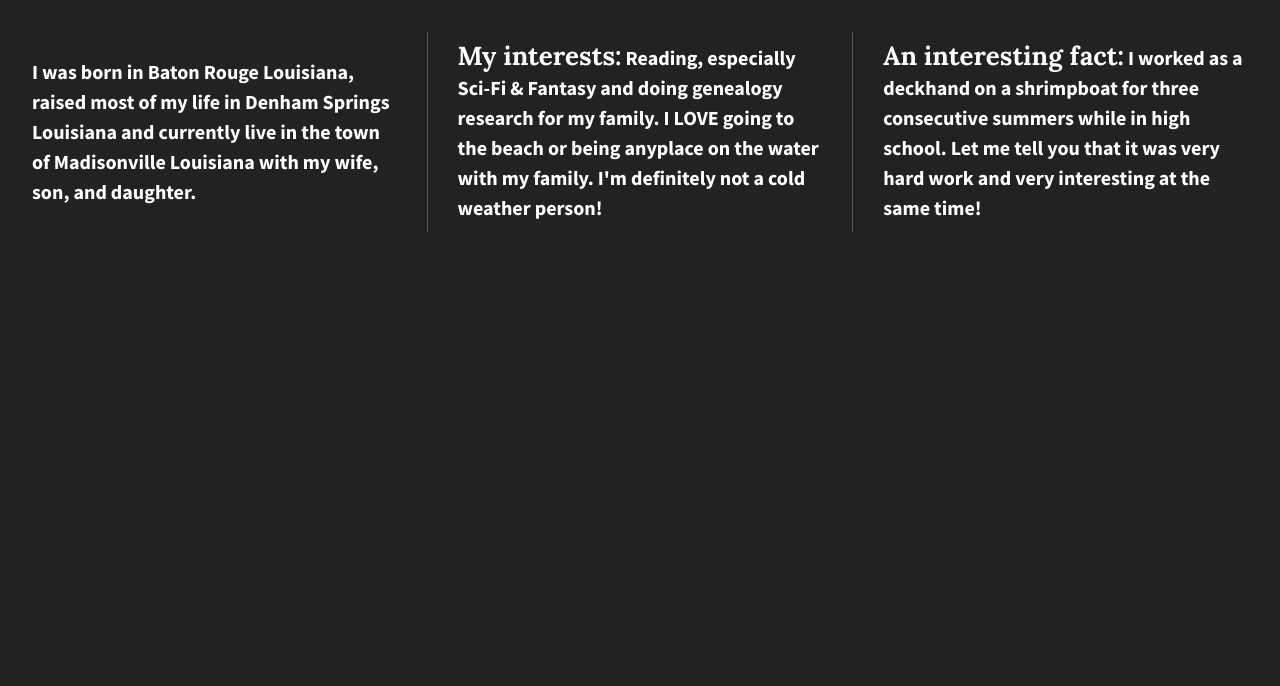
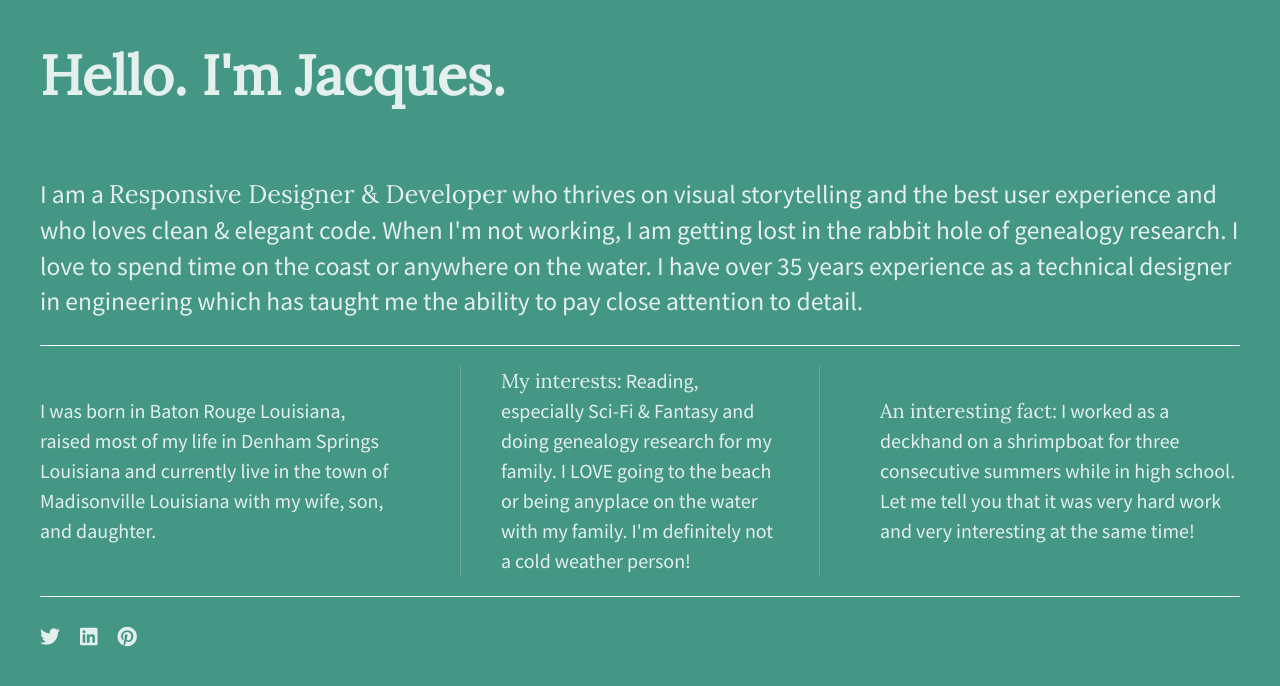
Before and after one commit to jraiken/206-divs-flexbox-starter, a plain HTML site: page index.html in a window 1280 px wide. Drawn offline with nearby package versions, Linux system fonts and the light colour scheme.

Commit message:
added header text, main text, and footer

```diff
--- a/css/main.css
+++ b/css/main.css
@@ -95,47 +95,71 @@ textarea {
    Author's custom styles
    ========================================================================== */
 
-
 html {
-  background-color: #222;
+  background-color: rgb(69, 151, 133);
   height: 100%;
   width: 100%;
 }
 
 body {
   font-family: 'Source Sans Pro', sans-serif;
-  font-weight: 700;
-  color: #fff;
-  padding: 2em;
-  height: 100%;
+  padding: 0em 2em;
+  font-size: 1.25em;
+  color: rgba(255, 255, 255, 0.85);
+  display: flex;
+  justify-content: center;
 }
 
-.wrapper {
-  /*add display:flex, set justify-content to space-between and align-items to center*/
+.flex-container {
   display: flex;
+  flex-flow: row wrap;
   justify-content: space-between;
-  flex-flow: row wrap;
-  align-items: center;
+  max-width: 1200px;
 }
 
-.div-1, .div-2, .div-3 {
-  /*add display:flex, set justify-content and align-items to center*/
-  color: #fff;
-  line-height: 1.5em;
-  font-size: 1.25em;
-  height: 200px;
+p span {
+  font-family: 'Lora', sans-serif;
+}
+
+header,
+footer {
+  width: 100%;
+  display: flex;
+  justify-content: flex-start;
+}
+
+header h1 {
+  font-family: 'Lora', sans-serif;
+  font-size: 2.75em;
+}
+
+main {
+  width: 100%;
+  display: flex;
+  justify-content: center;
+  border-bottom: 1px solid #fff;
+}
+
+main p {
+  font-size: 1.275em;
+}
+
+.flex-items {
   display: flex;
   justify-content: center;
   align-items: center;
+  line-height: 1.5em;
+  font-size: 1em;
+  border-bottom: 1px solid #555;
 }
 
-.wrapper span {
-    font-family: 'Lora', sans-serif;
-    font-size: 1.3em;
+footer {
+  border-top: 1px solid #fff;
 }
 
-
-
+footer i {
+  padding: 30px 20px 0 0;
+}
 
 /* ==========================================================================
    Helper classes
@@ -216,14 +240,23 @@ body {
    These examples override the primary ('mobile first') styles.
    Modify as content requires.
    ========================================================================== */
+
+@media all and (max-width: 768px) {
+    body {
+      padding: 1em;
+    }
+}
+
 @media (min-width: 1200px) {
-    .div-1, .div-2, .div-3 {
-        flex-basis: 30%;
+    .flex-items {
+      flex-basis: 30%;
+      border-bottom: none;
     }
 
-    .div-1, .div-2 {
-        border-right: 1px solid #555;
-        padding-right: 30px;
+    #div-2 p {
+      border-left: 1px solid rgb(108, 167, 145);
+      border-right: 1px solid rgb(108, 167, 145);
+      padding: 0 40px;
     }
 }
 
--- a/index.html
+++ b/index.html
@@ -13,24 +13,40 @@
         <link rel="stylesheet" href="css/normalize.css">
         <link rel="stylesheet" href="css/main.css">
         <script src="js/vendor/modernizr-2.8.3.min.js"></script>
-        <link href='http://fonts.googleapis.com/css?family=Lora:700' rel='stylesheet' type='text/css'>
-        <link href='http://fonts.googleapis.com/css?family=Source+Sans+Pro:400,700' rel='stylesheet' type='text/css'>
+        <link href="https://fonts.googleapis.com/css?family=Lora|Source+Sans+Pro:400,700" rel="stylesheet">
+        <link rel="stylesheet" href="https://use.fontawesome.com/releases/v5.5.0/css/all.css" integrity="sha384-B4dIYHKNBt8Bc12p+WXckhzcICo0wtJAoU8YZTY5qE0Id1GSseTk6S+L3BlXeVIU" crossorigin="anonymous">
+
     </head>
+
     <body>
         <!--[if lt IE 8]>
             <p class="browserupgrade">You are using an <strong>outdated</strong> browser. Please <a href="http://browsehappy.com/">upgrade your browser</a> to improve your experience.</p>
         <![endif]-->
 
-        <section class="wrapper">
-            <div class="div-1">
+        <section class="flex-container">
+            <header>
+                <h1>Hello. I'm Jacques.</h1>
+            </header>
+
+            <main>
+                <p>I am a <span>Responsive Designer & Developer</span> who thrives on visual storytelling and the best user experience and who loves clean & elegant code. When I'm not working, I am getting lost in the rabbit hole of genealogy research. I love to spend time on the coast or anywhere on the water. I have over 35 years experience as a technical designer in engineering which has taught me the ability to pay close attention to detail.</p>
+            </main>
+
+            <div id="div-1" class="flex-items">
                 <p>I was born in Baton Rouge Louisiana, raised most of my life in Denham Springs Louisiana and currently live in the town of Madisonville Louisiana with my wife, son, and daughter.</p>
             </div>
-            <div class="div-2">
+            <div id="div-2" class="flex-items">
                 <p><span>My interests:</span> Reading, especially Sci-Fi & Fantasy and doing genealogy research for my family. I LOVE going to the beach or being anyplace on the water with my family. I'm definitely not a cold weather person!</p>
             </div>
-            <div class="div-3">
+            <div id="div-3" class="flex-items">
                 <p><span>An interesting fact:</span> I worked as a deckhand on a shrimpboat for three consecutive summers while in high school. Let me tell you that it was very hard work and very interesting at the same time!</p>
             </div>
+
+            <footer>
+                <i class="fab fa-twitter"></i>
+                <i class="fab fa-linkedin"></i>
+                <i class="fab fa-pinterest"></i>
+            </footer>
         </section>
 
         <script src="https://ajax.googleapis.com/ajax/libs/jquery/1.11.3/jquery.min.js"></script>
```
